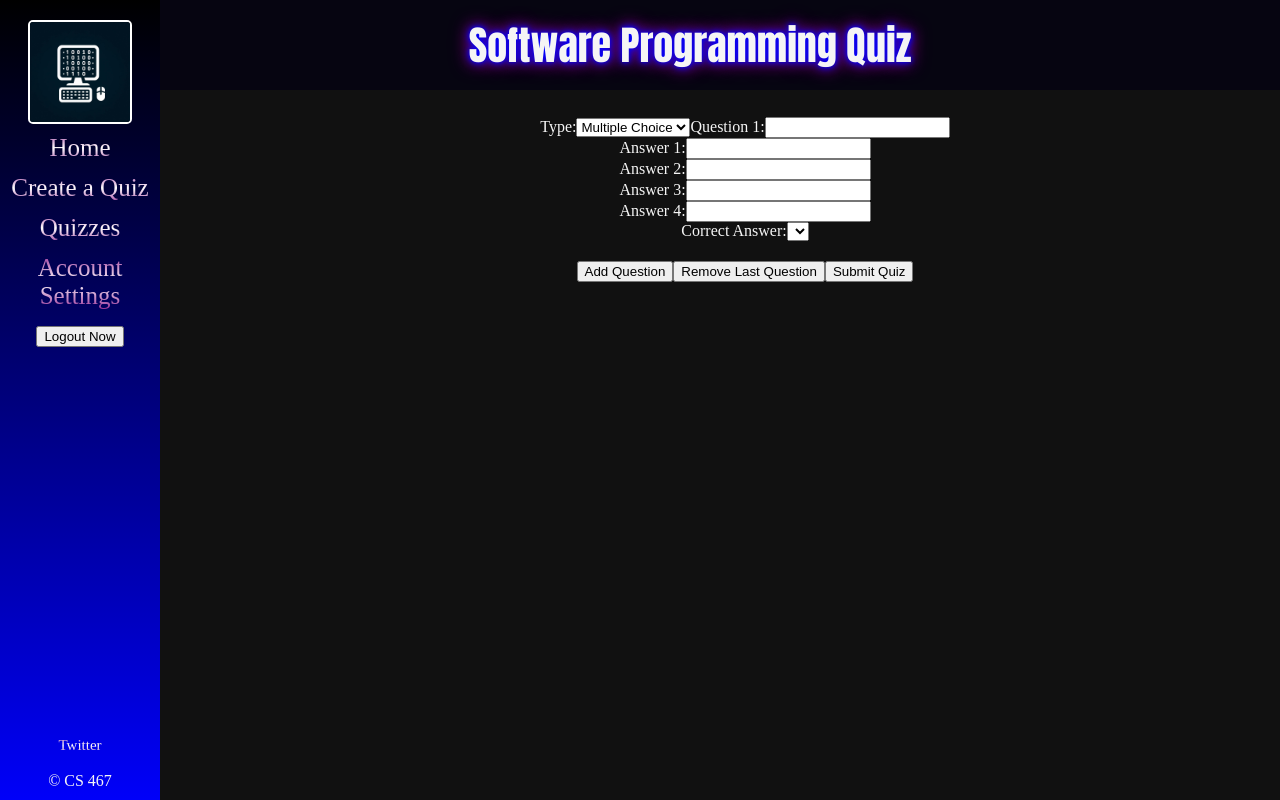
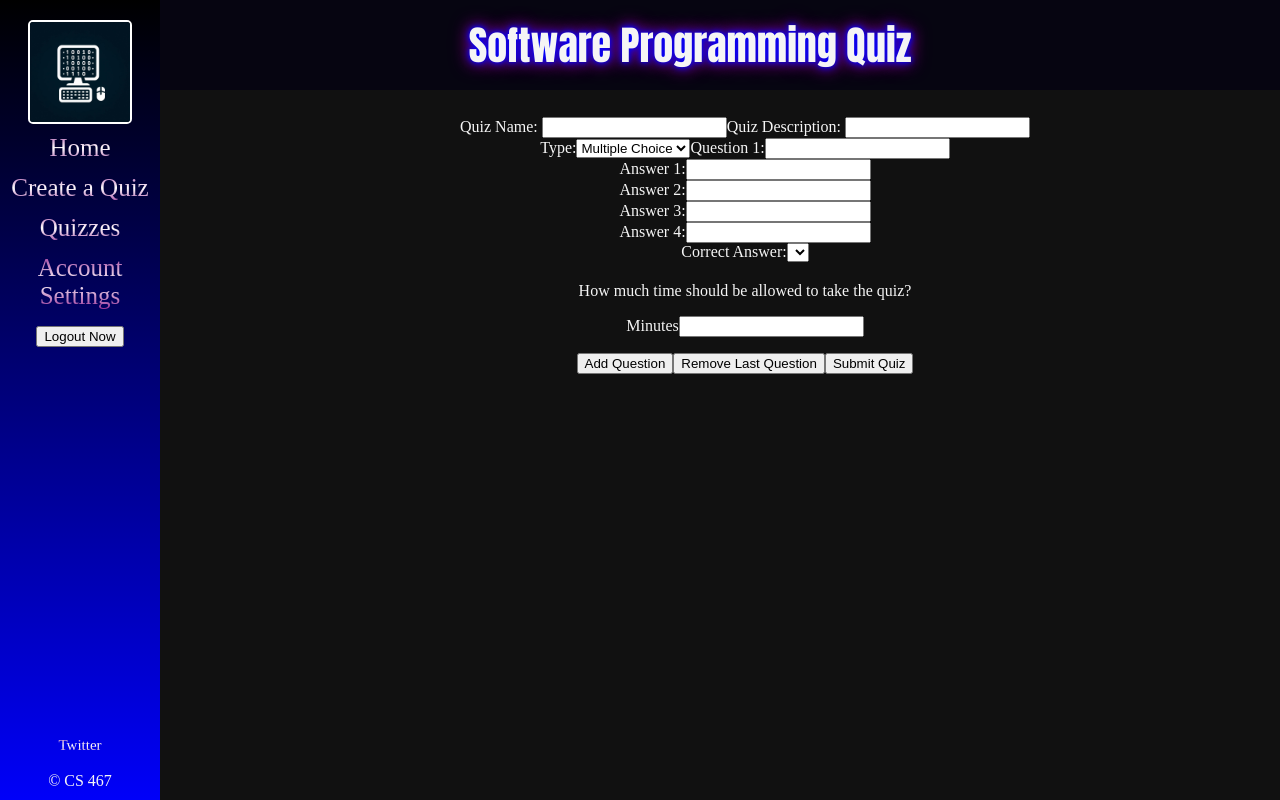
Before and after one commit to jgiggler/software-programming-quiz-frontend, a React (Vite) app in the folder quiz-frontend/: page /create-quiz in a window 1280 px wide. Shown: the top 800 px of the page. Built offline with nearby package versions, Linux system fonts and the light colour scheme.

Commit message:
updates to create a quiz page

```diff
--- a/quiz-frontend/src/pages/CreateQuizPage.jsx
+++ b/quiz-frontend/src/pages/CreateQuizPage.jsx
@@ -76,6 +76,8 @@ const CreateQuiz = () => {
 
   return (
     <form onSubmit={handleSubmit}>
+      <label>Quiz Name: <input type="text"></input></label>
+      <label>Quiz Description: <input type="text"></input></label>
       {quiz.map((q, qIndex) => (
         <div key={qIndex} style={{ marginBottom: '20px' }}>
             <label>
@@ -134,9 +136,14 @@ const CreateQuiz = () => {
           </label>
         </div>
       ))}
+      <p>How much time should be allowed to take the quiz?</p>
+      <label for='timer'> Minutes</label>
+      <input type="number" min="1" id='timer' name='timer'/>
+      <p></p>
       <button type="button" onClick={handleAddQuestion}>
         Add Question
       </button>
+
       <button type="button" onClick={handleRemoveLastQuestion}>
         Remove Last Question
       </button>
--- a/quiz-frontend/src/pages/LoginPage.jsx
+++ b/quiz-frontend/src/pages/LoginPage.jsx
@@ -51,7 +51,7 @@ function LoginPage({employerID, setEmployerID}) {
         <div>
           <label htmlFor="email">Email:</label>
           <input
-            type="text"
+            type="email"
             id="email"
             name="email"
             required
```
